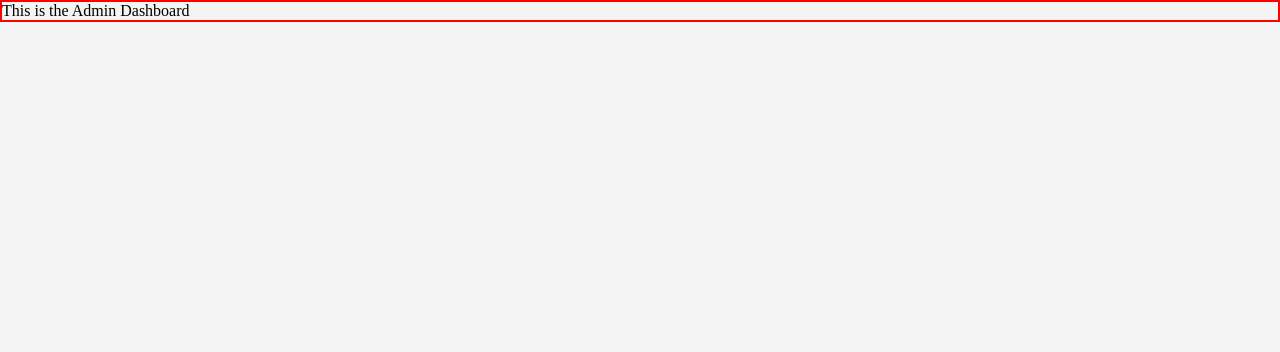
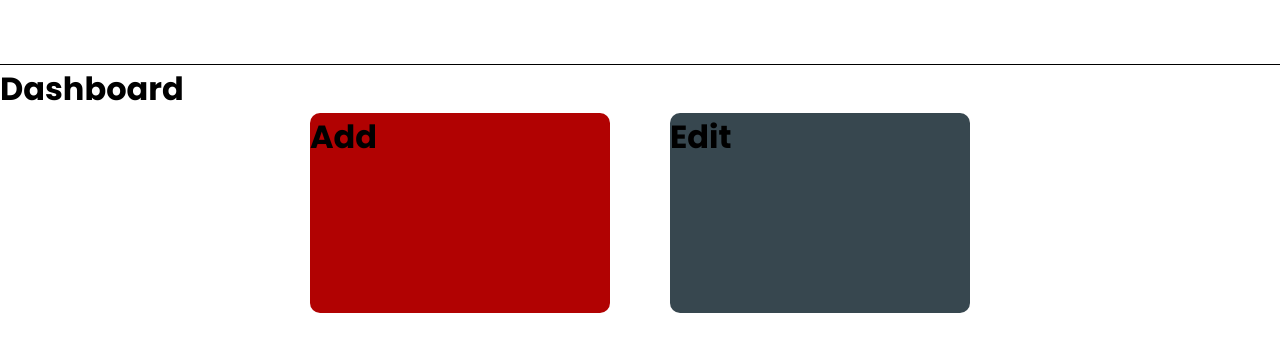
Before and after one commit to abaya1/UNLV-CS-NEWS, a React (Create React App) app in the folder Frontend/: page /AdminDashboard in a window 1280 px wide. Shown: the top 352 px of the page. Built offline with nearby package versions, Linux system fonts and the light colour scheme.

Commit message:
working on Admin Dashboard

```diff
--- a/Frontend/src/components/Admin/Admin.css
+++ b/Frontend/src/components/Admin/Admin.css
@@ -0,0 +1,23 @@
+.admin__container{
+    justify-content: center;
+    align-items: center;
+    display: flex;
+}
+
+.red {
+    background-color: var(--dark-red);
+    width: 300px;
+    height: 200px;
+    border-radius: 10px;
+}
+
+.blue {
+    background-color: var(--secondary-background);
+    width: 300px;
+    height: 200px;
+    border-radius: 10px;
+}
+
+.dashboard__selection {
+    display: flex;
+}
--- a/Frontend/src/components/Admin/Admin.jsx
+++ b/Frontend/src/components/Admin/Admin.jsx
@@ -0,0 +1,14 @@
+import React from 'react';
+import './Admin.css';
+
+const Admin = ({title, color}) => {
+    return (
+        <div className="admin__container">
+            <div className={color}>
+                <h1>{title}</h1>
+            </div>
+        </div>
+    );
+};
+
+export default Admin;
--- a/Frontend/src/containers/AdminDashboard/AdminDashboard.css
+++ b/Frontend/src/containers/AdminDashboard/AdminDashboard.css
@@ -1,3 +1,23 @@
 .dashboard{
-    border: 2px solid red;
+    background-color: #FFF;
+    height: 100vh;
 }
+
+.dashboard h1 {
+    font-family: var(--font-family-p);
+}
+
+.dashboard__line {
+    border-bottom: .5px solid black;
+    padding-top: 5%;
+}
+
+.dashboard__single {
+    margin: 0 30px;
+}
+
+.dashboard__selection {
+    display: flex;
+    justify-content: center;
+    align-items: center;
+}
--- a/Frontend/src/containers/AdminDashboard/AdminDashboard.jsx
+++ b/Frontend/src/containers/AdminDashboard/AdminDashboard.jsx
@@ -1,10 +1,20 @@
 import React from 'react';
+import { Admin } from '../../components';
 import './AdminDashboard.css';
 
 const AdminDashboard = () => {
     return(
         <div className="dashboard">
-            <p>This is the Admin Dashboard</p>
+            <div className="dashboard__line"></div>
+            <h1>Dashboard</h1>
+            <div className="dashboard__selection">
+                <div className="dashboard__single">
+                    <Admin title="Add" color="red"/>
+                </div>
+                <div className="dashboard__single">
+                    <Admin title="Edit" color="blue"/>
+                </div>
+            </div>
         </div>
     )
 }
```
Also changed, not shown: 1 other file (tests, documents, lock files or other folders).
